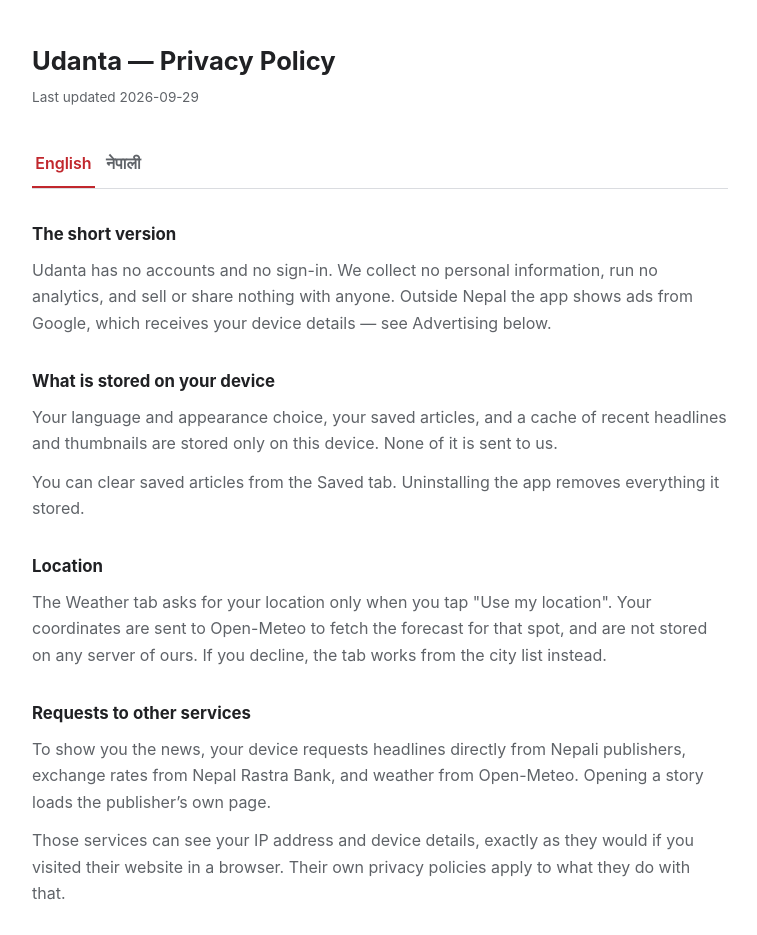
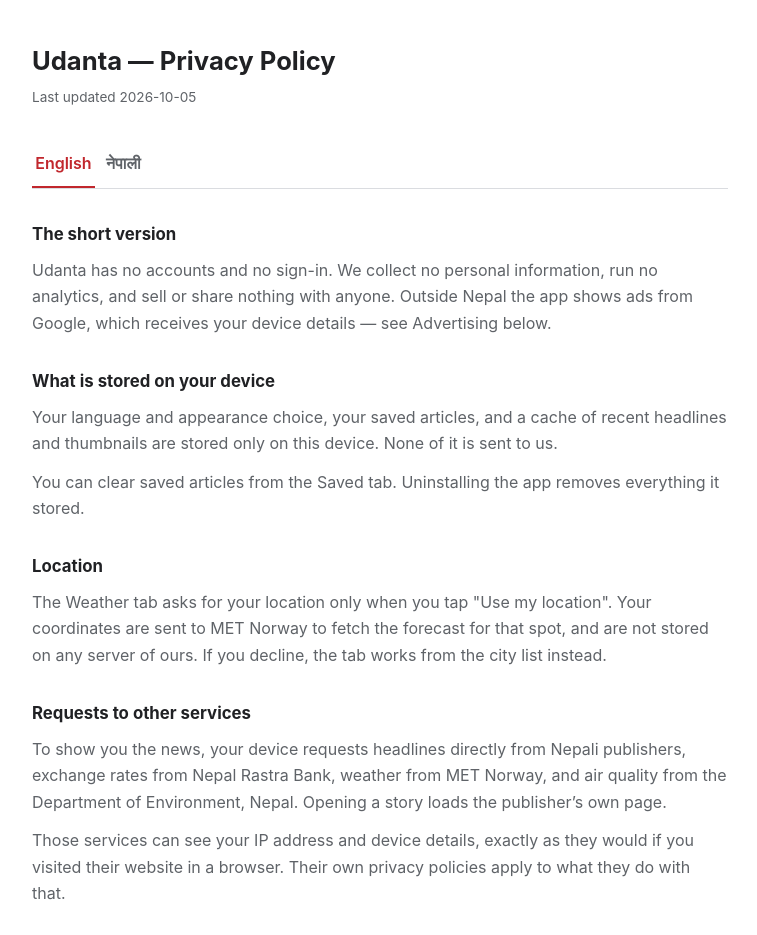
Before and after one commit to ukasaju/udanta-site, a plain HTML site: page privacy.html in a window 1280 px wide. Shown: the top 935 px of the page, without its empty margins (260-1017 px from the left). Drawn offline with Linux system fonts and the light colour scheme.

Commit message:
Name the services the app actually calls
The policy said a reader's coordinates are sent to Open-Meteo. That
stopped being true when the weather moved to MET Norway, which makes
it a privacy policy stating the wrong recipient for location data —
the one kind of error in this document that matters.

It also said nothing about air quality, which the app now fetches
from the Department of Environment's monitoring stations.

Generated from src/i18n/legal.ts in the app repo, which is the text
the app itself renders on its own privacy screen, so the hosted page
and the in-app one cannot drift apart. Styling, tabs and footer are
untouched.

```diff
--- a/privacy.html
+++ b/privacy.html
@@ -28,7 +28,7 @@
 <body>
 <main>
   <h1>Udanta — Privacy Policy</h1>
-  <p class="meta">Last updated 2026-09-29</p>
+  <p class="meta">Last updated 2026-10-05</p>
 
   <div class="tabs" role="tablist">
     <button role="tab" aria-selected="true" aria-controls="en" id="tab-en">English</button>
@@ -42,9 +42,9 @@
       <p>Your language and appearance choice, your saved articles, and a cache of recent headlines and thumbnails are stored only on this device. None of it is sent to us.</p>
       <p>You can clear saved articles from the Saved tab. Uninstalling the app removes everything it stored.</p>
       <h2>Location</h2>
-      <p>The Weather tab asks for your location only when you tap "Use my location". Your coordinates are sent to Open-Meteo to fetch the forecast for that spot, and are not stored on any server of ours. If you decline, the tab works from the city list instead.</p>
+      <p>The Weather tab asks for your location only when you tap "Use my location". Your coordinates are sent to MET Norway to fetch the forecast for that spot, and are not stored on any server of ours. If you decline, the tab works from the city list instead.</p>
       <h2>Requests to other services</h2>
-      <p>To show you the news, your device requests headlines directly from Nepali publishers, exchange rates from Nepal Rastra Bank, and weather from Open-Meteo. Opening a story loads the publisher’s own page.</p>
+      <p>To show you the news, your device requests headlines directly from Nepali publishers, exchange rates from Nepal Rastra Bank, weather from MET Norway, and air quality from the Department of Environment, Nepal. Opening a story loads the publisher’s own page.</p>
       <p>Those services can see your IP address and device details, exactly as they would if you visited their website in a browser. Their own privacy policies apply to what they do with that.</p>
       <h2>Advertising</h2>
       <p>Inside Nepal the app shows only our own ads and contacts no ad network at all. Outside Nepal ads come from Google AdMob, which receives your device and its advertising identifier. We show no tracking permission prompt, so Apple gives Google a blanked identifier: the ads are not personalised, build no profile of you, and do not follow you across apps or websites. The Google privacy policy covers what it does with what it receives.</p>
@@ -61,9 +61,9 @@
       <p>तपाईंको भाषा र रूप छनोट, सुरक्षित समाचार, र हालका हेडलाइन तथा तस्बिरको क्यास यही यन्त्रमा मात्र रहन्छ। यीमध्ये कुनै पनि हामीकहाँ पठाइँदैन।</p>
       <p>सुरक्षित समाचार "सुरक्षित" ट्याबबाट हटाउन सकिन्छ। एप अनइन्स्टल गर्दा यसले राखेको सबै कुरा मेटिन्छ।</p>
       <h2>स्थान</h2>
-      <p>"मौसम" ट्याबले तपाईंले "मेरो स्थान प्रयोग" थिच्दा मात्र स्थान माग्छ। त्यस ठाउँको पूर्वानुमान ल्याउन तपाईंको अक्षांश–देशान्तर Open-Meteo लाई पठाइन्छ, र हाम्रो कुनै सर्भरमा राखिँदैन। अस्वीकार गर्नुभयो भने ट्याबले सहरको सूचीबाट काम गर्छ।</p>
+      <p>"मौसम" ट्याबले तपाईंले "मेरो स्थान प्रयोग" थिच्दा मात्र स्थान माग्छ। त्यस ठाउँको पूर्वानुमान ल्याउन तपाईंको अक्षांश–देशान्तर MET Norway लाई पठाइन्छ, र हाम्रो कुनै सर्भरमा राखिँदैन। अस्वीकार गर्नुभयो भने ट्याबले सहरको सूचीबाट काम गर्छ।</p>
       <h2>अन्य सेवामा जाने अनुरोध</h2>
-      <p>समाचार देखाउन तपाईंको यन्त्रले सिधै नेपाली प्रकाशकहरूबाट हेडलाइन, नेपाल राष्ट्र बैंकबाट विनिमय दर, र Open-Meteo बाट मौसम ल्याउँछ। समाचार खोल्दा प्रकाशककै पृष्ठ लोड हुन्छ।</p>
+      <p>समाचार देखाउन तपाईंको यन्त्रले सिधै नेपाली प्रकाशकहरूबाट हेडलाइन, नेपाल राष्ट्र बैंकबाट विनिमय दर, MET Norway बाट मौसम, र वातावरण विभाग नेपालबाट वायु गुणस्तर ल्याउँछ। समाचार खोल्दा प्रकाशककै पृष्ठ लोड हुन्छ।</p>
       <p>ती सेवाहरूले तपाईंको आईपी ठेगाना र यन्त्रको विवरण देख्न सक्छन् — ब्राउजरबाट तिनको वेबसाइट खोल्दा जस्तै। त्यसमा तिनकै गोपनीयता नीति लागू हुन्छ।</p>
       <h2>विज्ञापन</h2>
       <p>नेपालभित्र एपले हाम्रा आफ्नै विज्ञापन मात्र देखाउँछ र कुनै विज्ञापन सञ्जालसँग सम्पर्क गर्दैन। नेपालबाहिर विज्ञापन गुगल एडमोबबाट आउँछन्, र गुगलले तपाईंको यन्त्र र विज्ञापन पहिचानकर्ता पाउँछ। हामी ट्र्याकिङ अनुमति सोध्दैनौं, तसर्थ एपलले गुगललाई खाली पहिचानकर्ता दिन्छ: विज्ञापन व्यक्तिगत हुँदैनन्, तपाईंको प्रोफाइल बनाउँदैनन्, र अन्य एप वा वेबसाइटमा पछ्याउँदैनन्। गुगलले पाएको कुराको बारेमा उसको आफ्नै गोपनीयता नीति लागू हुन्छ।</p>
```
